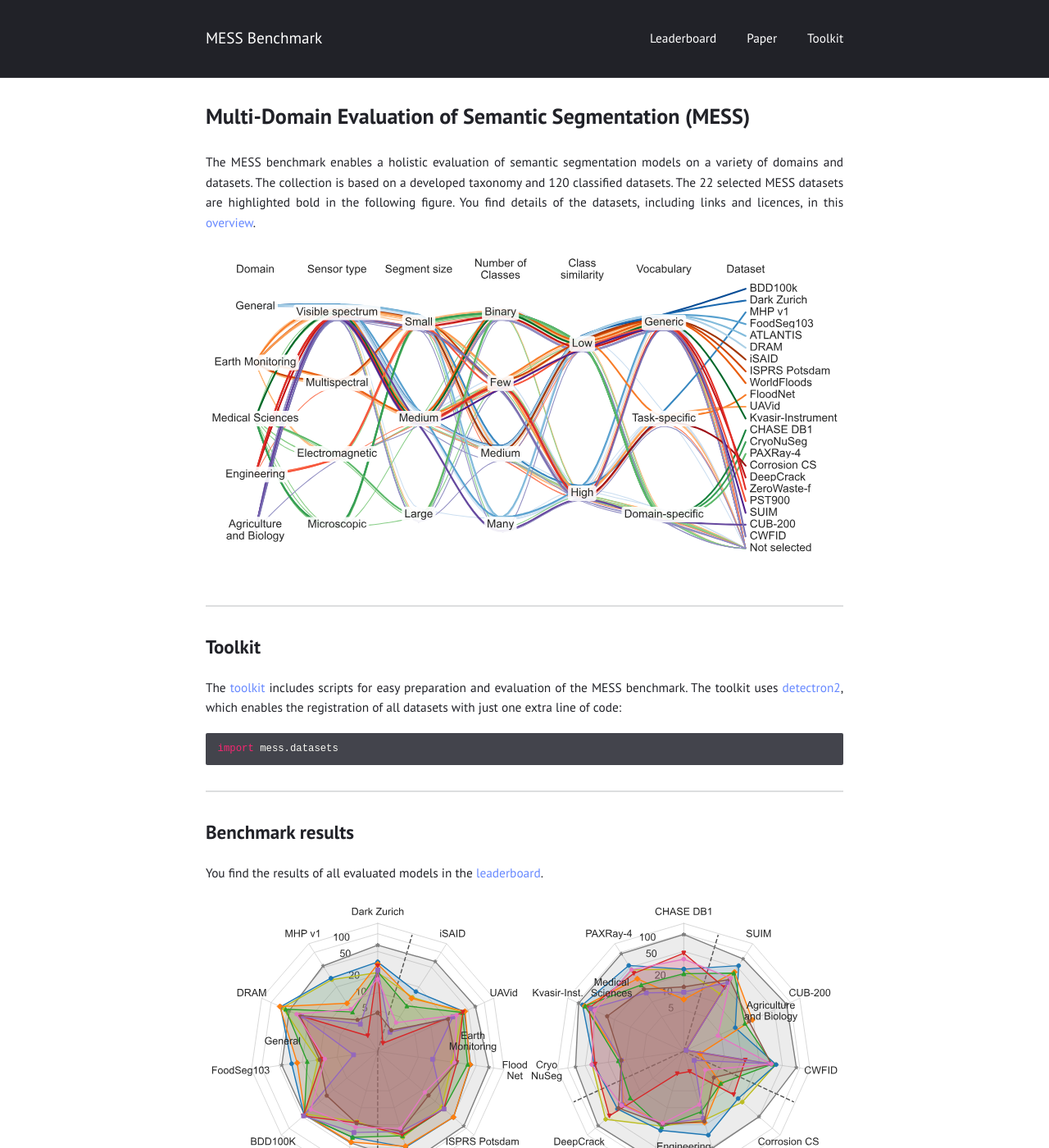
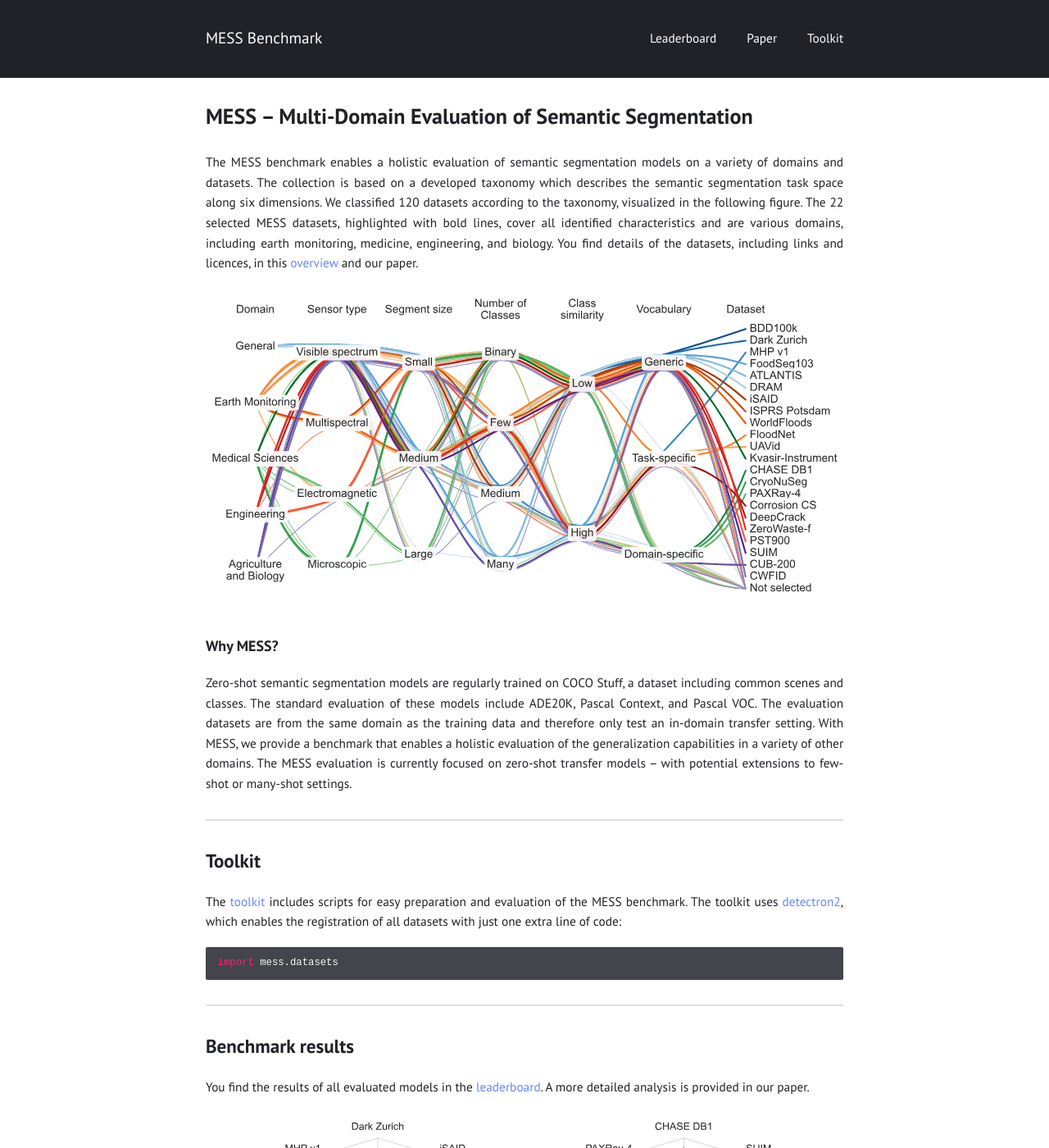
Before and after one commit to blumenstiel/mess-benchmark, a Jekyll site: the page built from index.md, in a window 1280 px wide and 1400 px high. Shown: the whole window at 82% size. Built offline with Jekyll 4.4.1, drawn with Linux system fonts in a browser that asks for light colours; some of the changed text lies outside the part shown.

Commit message:
add why MESS

```diff
--- a/index.md
+++ b/index.md
@@ -1,16 +1,26 @@
 ---
 layout: page
-title: "Multi-Domain Evaluation of Semantic Segmentation (MESS)"
+title: "MESS – Multi-Domain Evaluation of Semantic Segmentation"
 ---
 
 The MESS benchmark enables a holistic evaluation of semantic segmentation models on a variety of domains and datasets.
-The collection is based on a developed taxonomy and 120 classified datasets.
-The 22 selected MESS datasets are highlighted bold in the following figure.
-You find details of the datasets, including links and licences, in this [overview](https://github.com/blumenstiel/MESS/blob/main/mess/DATASETS.md#dataset-overview).
+The collection is based on a developed taxonomy which describes the semantic segmentation task space along six dimensions.
+We classified 120 datasets according to the taxonomy, visualized in the following figure.
+The 22 selected MESS datasets, highlighted with bold lines, cover all identified characteristics and are various domains, including earth monitoring, medicine, engineering, and biology.
+You find details of the datasets, including links and licences, in this [overview](https://github.com/blumenstiel/MESS/blob/main/mess/DATASETS.md#dataset-overview) and our paper.
 
 <center>
 <img src="assets/images/classifications_lines.svg">
 </center>
+
+
+### Why MESS?
+
+Zero-shot semantic segmentation models are regularly trained on COCO Stuff, a dataset including common scenes and classes.
+The standard evaluation of these models include ADE20K, Pascal Context, and Pascal VOC.
+The evaluation datasets are from the same domain as the training data and therefore only test an in-domain transfer setting.
+With MESS, we provide a benchmark that enables a holistic evaluation of the generalization capabilities in a variety of other domains.
+The MESS evaluation is currently focused on zero-shot transfer models – with potential extensions to few-shot or many-shot settings.
 
 ---
 
@@ -26,7 +36,7 @@ import mess.datasets
 
 ## Benchmark results
 
-You find the results of all evaluated models in the [leaderboard](https://blumenstiel.github.io/mess-benchmark/leaderboard/).
+You find the results of all evaluated models in the [leaderboard](https://blumenstiel.github.io/mess-benchmark/leaderboard/). A more detailed analysis is provided in our paper.
 
 <center>
 <img src="assets/images/radar_plot_split_all_log.svg">
@@ -36,7 +46,7 @@ You find the results of all evaluated models in the [leaderboard](https://blumen
 
 ## Paper
 
-**<center>What a MESS: Multi-Domain Evaluation of Zero-Shot Semantic Segmentation</center>**
+**<center>[What a MESS: Multi-Domain Evaluation of Zero-Shot Semantic Segmentation](https://arxiv.org)</center>**
 
 <center>Benedikt Blumenstiel*,  Johannes Jakubik*,  Hilde Kühne,  Michael Vössing</center>
 
```
Also changed, not shown: other parts of index.md (+1 -0 lines), LEADERBOARD.md (+2 -1 lines).
